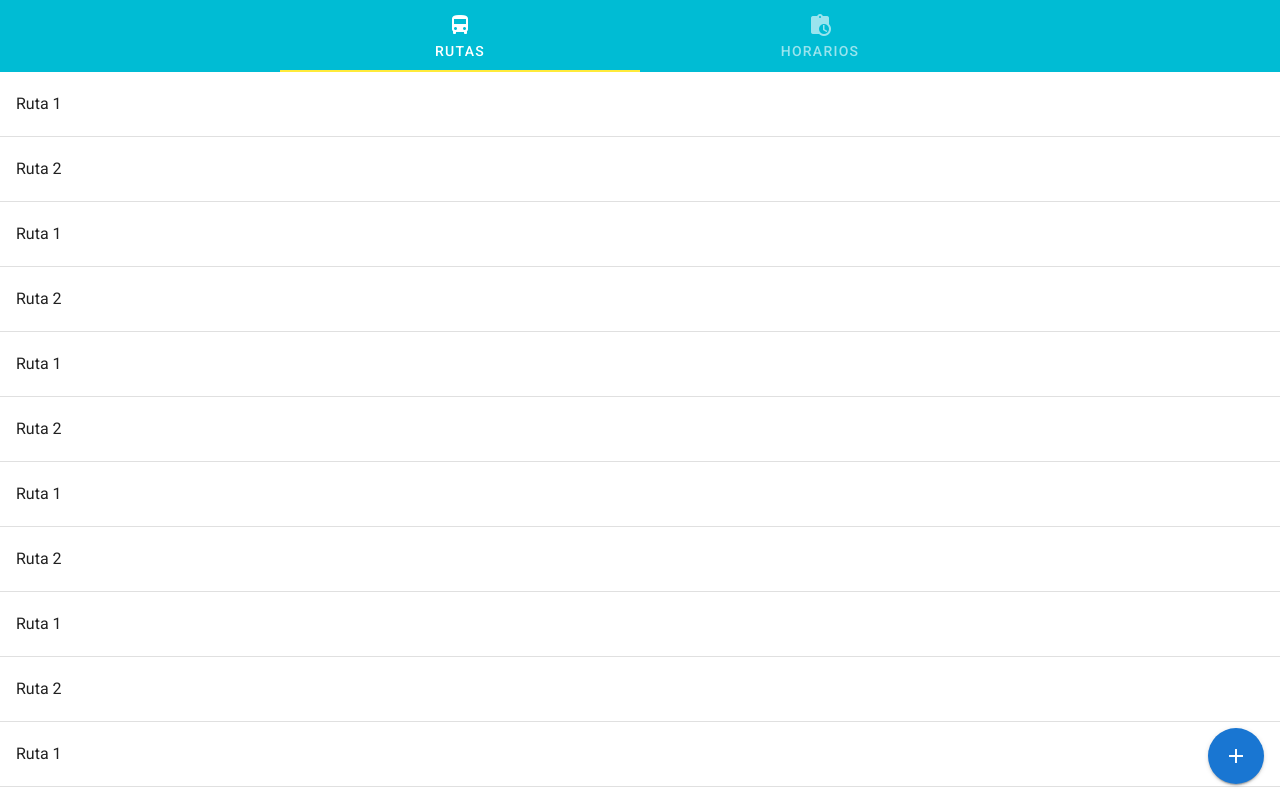
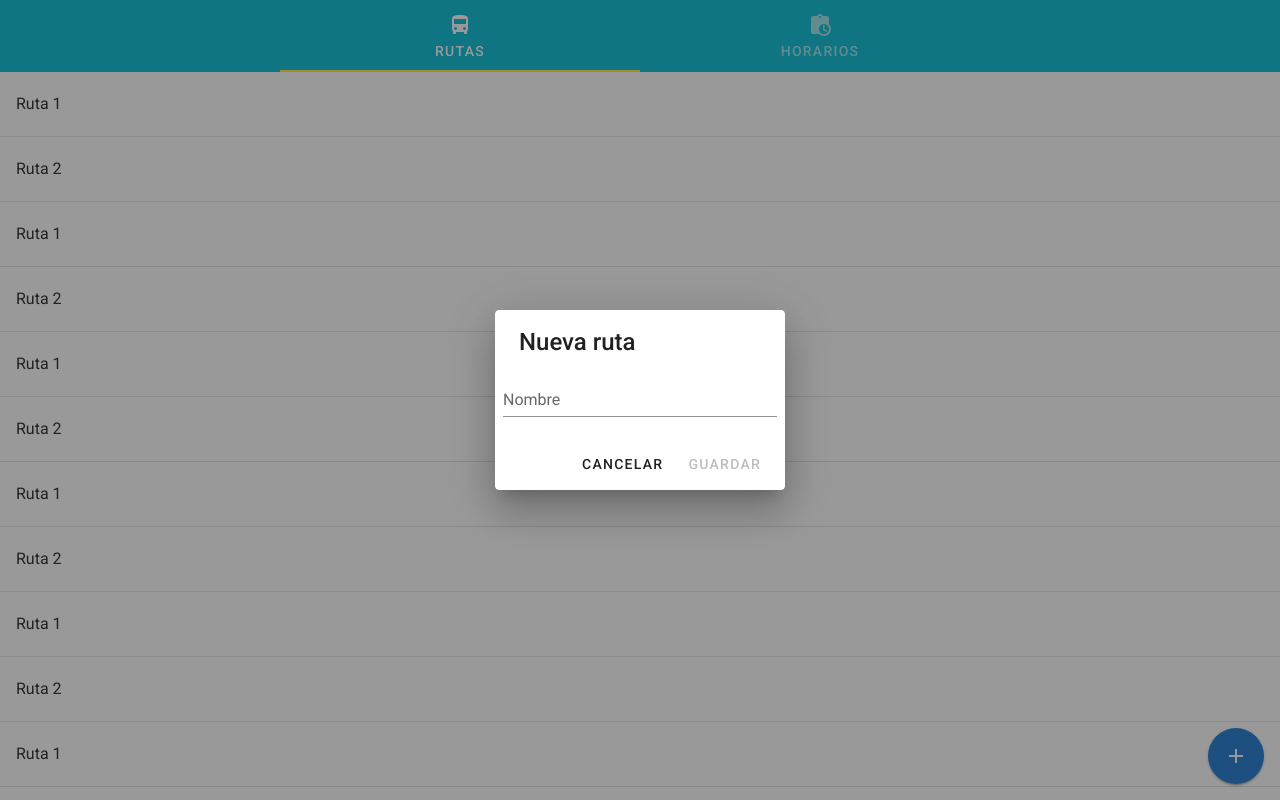
Before and after one commit to parzibyte/horarios_rutas_transporte_publico, a Vue app: page / in a window 1280 px wide. Shown: the top 800 px of the page. Built offline with nearby package versions, Linux system fonts and the light colour scheme.

Commit message:
Diálogo para agregar ruta

```diff
--- /dev/null
+++ b/src/components/AgregarRuta.vue
@@ -0,0 +1,88 @@
+<template>
+
+  <v-dialog
+      v-model="mostrar"
+      persistent
+      max-width="290"
+  >
+    <v-card>
+      <v-card-title class="headline">
+        Nueva ruta
+      </v-card-title>
+      <v-form
+          class="mx-2"
+          ref="formulario"
+          v-model="formularioValido"
+      >
+        <v-text-field
+            v-model="ruta.nombre"
+            :rules="reglasValidacion.nombre"
+            label="Nombre"
+            required
+        ></v-text-field>
+      </v-form>
+
+      <v-card-actions>
+        <v-spacer></v-spacer>
+        <v-btn
+            text
+            @click="cerrar"
+        >
+          Cancelar
+        </v-btn>
+
+        <v-btn
+            color="green darken-1"
+            :disabled="!formularioValido"
+            text
+            @click="guardar"
+        >
+          Guardar
+        </v-btn>
+      </v-card-actions>
+    </v-card>
+  </v-dialog>
+</template>
+
+<script>
+export default {
+  name: "AgregarRuta",
+  props: ["mostrar"],
+  data: () => ({
+    ruta: {
+      nombre: ""
+    },
+    formularioValido: false,
+    reglasValidacion: {
+      nombre: [
+        (nombre) => {
+          if (!nombre) {
+            return "Escribe el nombre"
+          }
+          return true;
+        }
+      ],
+    }
+  }),
+  methods: {
+    validate() {
+
+    },
+    cerrar() {
+      this.$refs.formulario.resetValidation();
+      this.$refs.formulario.reset();
+      this.$emit("cerrar");
+    },
+    guardar() {
+      console.log("Guardamos:")
+      console.log(this.ruta);
+      this.ruta.nombre = "";
+      this.cerrar();
+    }
+  }
+}
+</script>
+
+<style scoped>
+
+</style>
--- a/src/components/Rutas.vue
+++ b/src/components/Rutas.vue
@@ -2,6 +2,7 @@
   <v-card flat>
     <ConfirmarEliminacionRuta @confirmado="eliminarRutaSeleccionada()" @cerrar="cerrarDialogo" :ruta="rutaSeleccionada"
                               :mostrar="mostrarDialogoEliminar"></ConfirmarEliminacionRuta>
+    <AgregarRuta :mostrar="mostrarDialogoAgregar" @cerrar="mostrarDialogoAgregar = false"></AgregarRuta>
     <div v-for="(ruta, i) in rutas" :key="i">
       <v-list-item @click="confirmarEliminacion(ruta)" two-line>
         <v-list-item-content>
@@ -17,6 +18,7 @@
         right
         bottom
         fixed
+        @click="mostrarDialogoAgregarRuta()"
     >
       <v-icon>mdi-plus</v-icon>
     </v-btn>
@@ -25,19 +27,24 @@
 
 <script>
 import ConfirmarEliminacionRuta from "@/components/ConfirmarEliminacionRuta";
+import AgregarRuta from "@/components/AgregarRuta";
 
 export default {
   name: "Rutas",
-  components: {ConfirmarEliminacionRuta},
+  components: {AgregarRuta, ConfirmarEliminacionRuta},
   data: () => ({
     rutas: [],
     rutaSeleccionada: {},
     mostrarDialogoEliminar: false,
+    mostrarDialogoAgregar: true,
   }),
   mounted() {
     this.obtenerRutas();
   },
   methods: {
+    mostrarDialogoAgregarRuta() {
+      this.mostrarDialogoAgregar = true;
+    },
     confirmarEliminacion(ruta) {
       this.rutaSeleccionada = ruta;
       this.mostrarDialogoEliminar = true;
```
